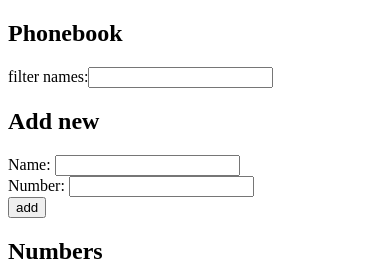
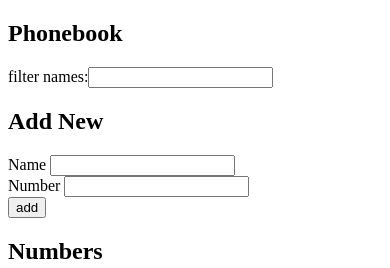
Before and after one commit to ameliaggwp/FullStackOpen-Course, a React (Create React App) app in the folder part2/phonebook/: page / in a window 390 px wide. Shown: the top 268 px of the page. Built offline with nearby package versions, Linux system fonts and the light colour scheme.

Commit message:
v2.10: The Phonebook Step5

```diff
--- a/part2/phonebook/src/App.js
+++ b/part2/phonebook/src/App.js
@@ -1,4 +1,12 @@
 import React, { useState } from "react";
+
+const PhonebookEntry = (props) => {
+  return (
+    <div key={props.name}>
+      {props.name} {props.number}
+    </div>
+  );
+};
 
 const NumbersList = ({ persons, newSearch }) => {
   const list = [];
@@ -8,7 +16,6 @@ const NumbersList = ({ persons, newSearch }) => {
         list.push(persons[i]);
       }
     }
-
     return (
       <div>
         {list.map((person) => (
@@ -21,12 +28,31 @@ const NumbersList = ({ persons, newSearch }) => {
   }
   return (
     <div>
-      {" "}
       {persons.map((person) => (
-        <div key={person.name}>
-          {person.name} {person.number}
+        <PhonebookEntry name={person.name} number={person.number} />
+      ))}
+    </div>
+  );
+};
+
+const Input = (props) => {
+  return (
+    <div>
+      {props.inputTitle} <input value={props.value} onChange={props.onChange} />
+    </div>
+  );
+};
+
+const Form = (props) => {
+  return (
+    <div>
+      <h2>{props.title}</h2>
+      <form onSubmit={props.onSubmit}>
+        {props.children}
+        <div>
+          <button type="submit">add</button>
         </div>
-      ))}
+      </form>
     </div>
   );
 };
@@ -78,19 +104,14 @@ const App = () => {
           <input value={newSearch} onChange={handleSearch} />
         </div>
       </form>
-      <h2>Add new</h2>
-      <form onSubmit={addName}>
-        <div>
-          Name: <input value={newName} onChange={handleNameChange} />
-        </div>
-        <div>
-          {" "}
-          Number: <input value={newNumber} onChange={handleNumberChange} />
-        </div>
-        <div>
-          <button type="submit">add</button>
-        </div>
-      </form>
+      <Form title="Add New" onSubmit={addName}>
+        <Input inputTitle="Name" value={newName} onChange={handleNameChange} />
+        <Input
+          inputTitle="Number"
+          value={newNumber}
+          onChange={handleNumberChange}
+        />
+      </Form>
       <h2>Numbers</h2>
       <NumbersList persons={persons} newSearch={newSearch} />
     </div>
```
